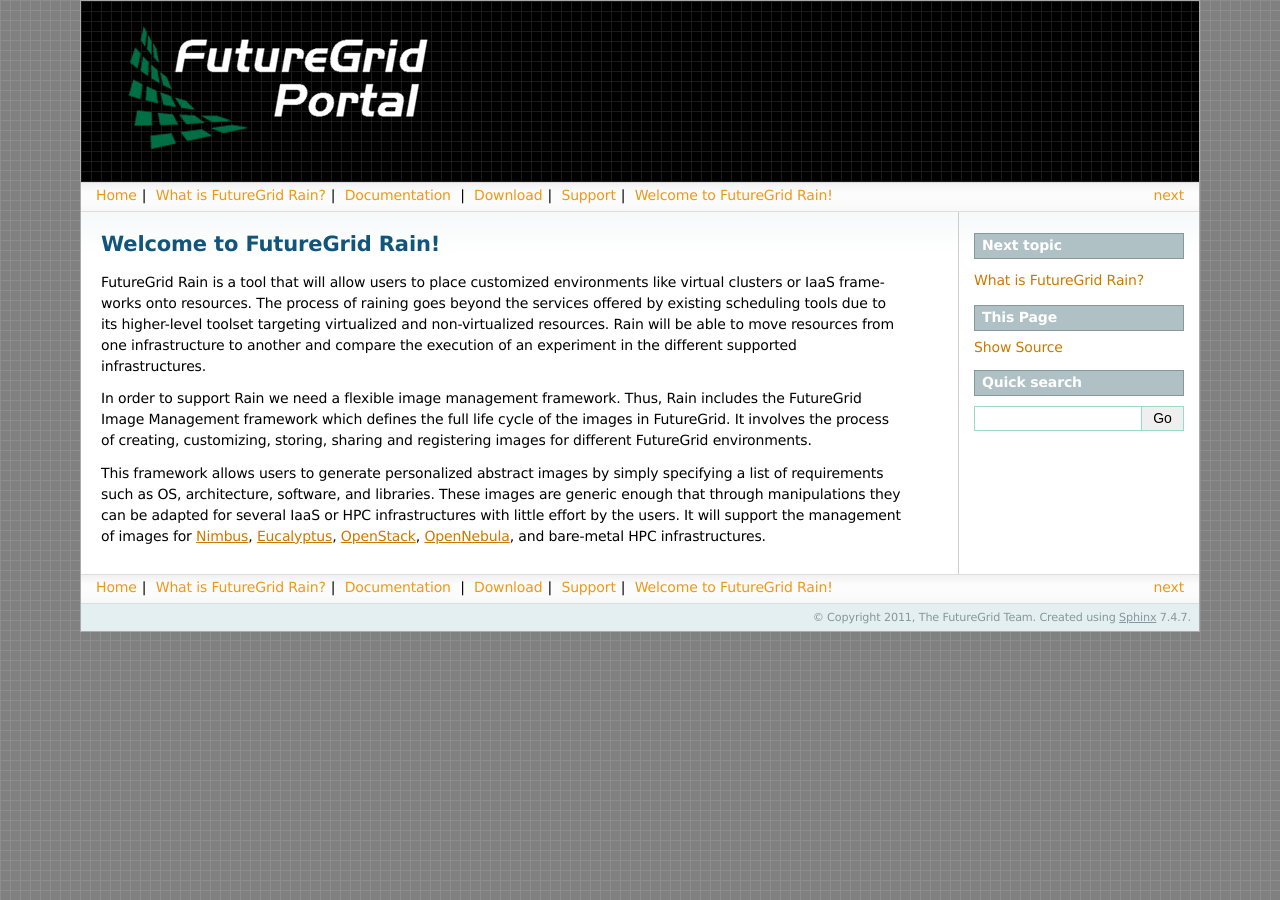
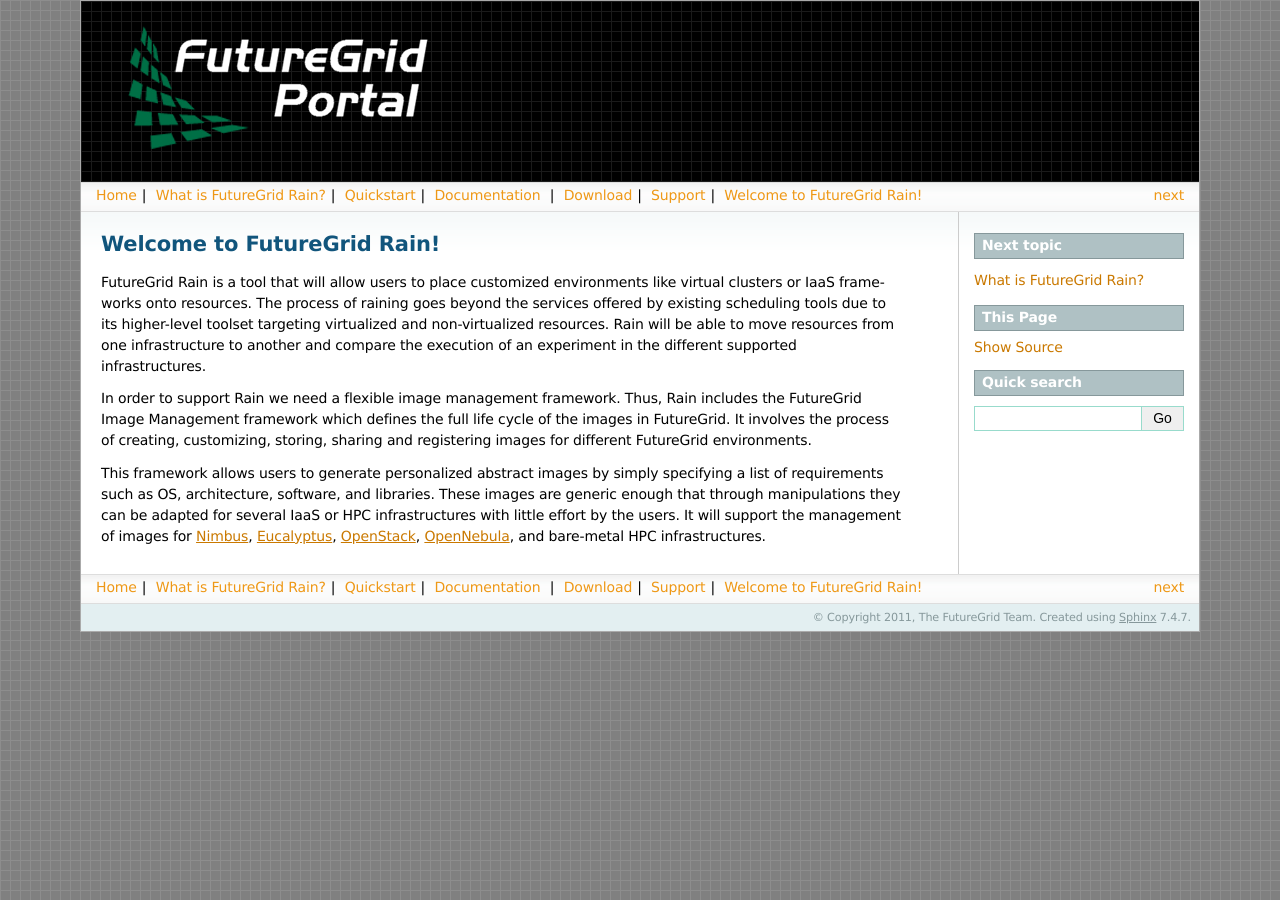
Before and after one commit to futuregrid/rain, a Sphinx documentation site: the page built from doc/index.rst, in a window 1280 px wide. Built offline with Sphinx 7.4.7, drawn with Linux system fonts in a browser that asks for light colours.

Commit message:
rain doc

```diff
--- a/doc/_templates/layout.html
+++ b/doc/_templates/layout.html
@@ -6,6 +6,7 @@
 {% block rootrellink %}
         <li><a href="{{ pathto('index') }}">Home</a>|&nbsp;</li>
         <li><a href="{{ pathto('whatis') }}">What is FutureGrid Rain?</a>|&nbsp;</li>
+        <li><a href="{{ pathto('quickstart') }}">Quickstart</a>|&nbsp;</li>
         <li><a href="{{ pathto('documentation') }}">Documentation </a>|&nbsp;</li>
         <li><a href="{{ pathto('download') }}">Download</a>|&nbsp;</li>
         <li><a href="{{ pathto('support') }}">Support</a>|&nbsp;</li>
```
